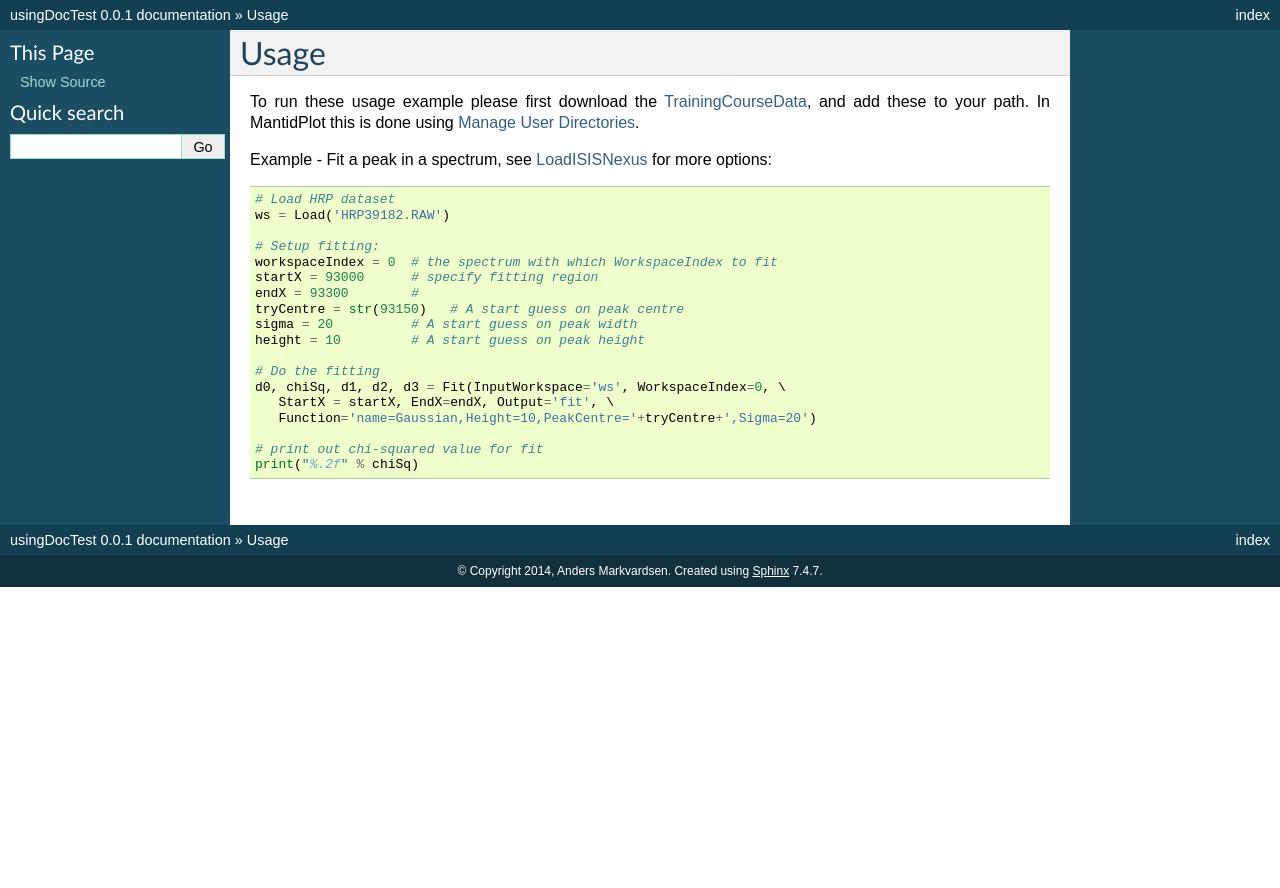
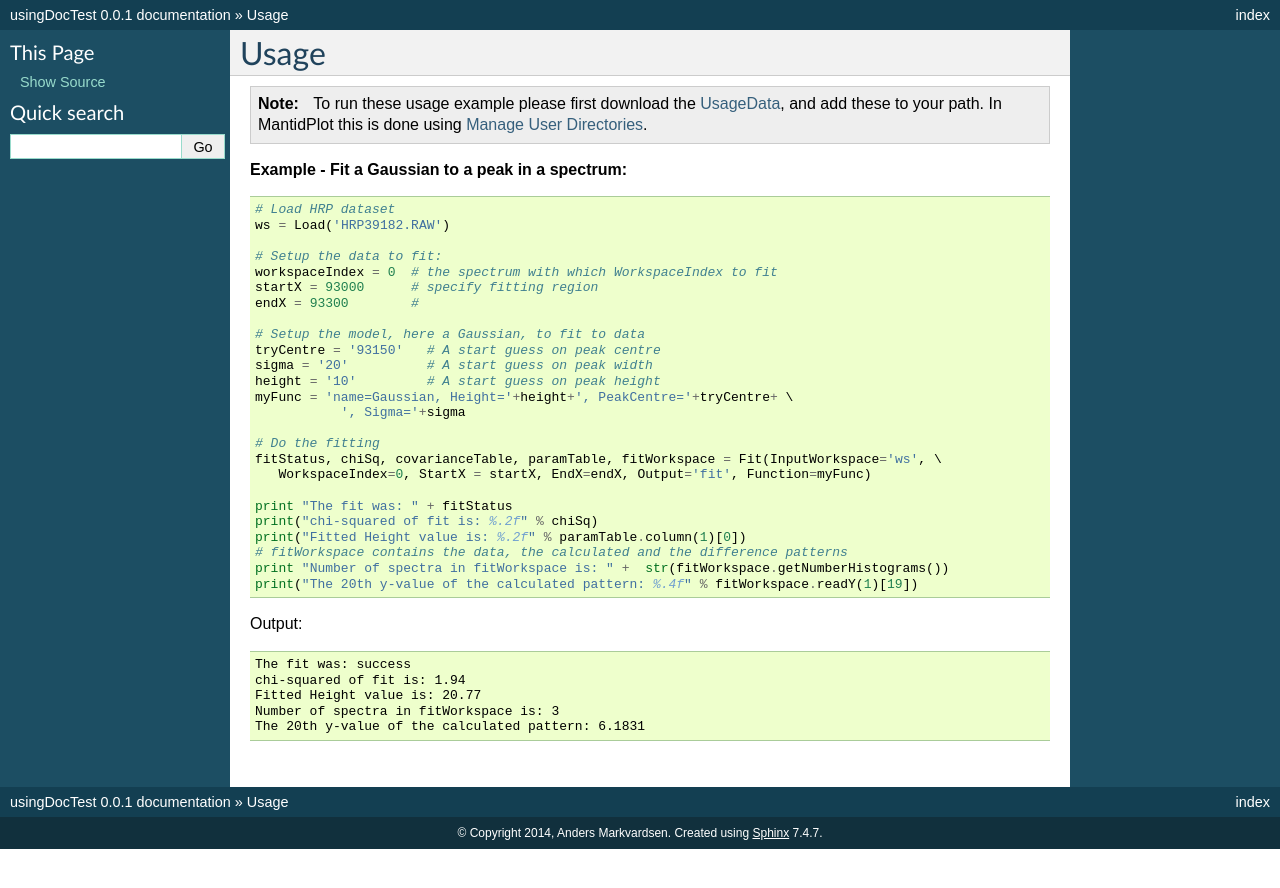
Before and after one commit to Anders-Markvardsen/sphinxDocTest, a Sphinx documentation site: the page built from source/Algorithms/doc/Fit.rst, in a window 1280 px wide. Shown: the top 888 px of the page. Built offline with Sphinx 7.4.7, drawn with Linux system fonts in a browser that asks for light colours.

Commit message:
fine adjusting usage sections for load, loadnexus, loadisisnexus, fit and diffractionfocussing

```diff
--- a/source/Algorithms/doc/ConvertUnits.rst
+++ /dev/null
@@ -1,4 +0,0 @@
-.. algorithm:: ConvertUnits
-
-Description
------------
--- a/source/Algorithms/doc/Fit.rst
+++ b/source/Algorithms/doc/Fit.rst
@@ -1,38 +1,48 @@
 Usage
 -----
 
-To run these usage example please first download the
-`TrainingCourseData <http://download.mantidproject.org/download.psp?f=/SampleData/TrainingCourseData.zip>`_,
-and add these to your path. In MantidPlot this is done using `Manage User Directories <http://www.mantidproject.org/ManageUserDirectories>`_.
+.. include:: howToDownloadUsageData.txt
 
-Example - Fit a peak in a spectrum, see `LoadISISNexus <http://www.mantidproject.org/LoadISISNexus>`_ for more options:
+**Example - Fit a Gaussian to a peak in a spectrum:**
 
 .. testcode:: ExFitPeak
 
    # Load HRP dataset
    ws = Load('HRP39182.RAW')
 
-   # Setup fitting:
+   # Setup the data to fit:
    workspaceIndex = 0  # the spectrum with which WorkspaceIndex to fit
    startX = 93000      # specify fitting region
    endX = 93300        #
-   tryCentre = str(93150)   # A start guess on peak centre
-   sigma = 20          # A start guess on peak width
-   height = 10         # A start guess on peak height
+
+   # Setup the model, here a Gaussian, to fit to data
+   tryCentre = '93150'   # A start guess on peak centre
+   sigma = '20'          # A start guess on peak width
+   height = '10'         # A start guess on peak height
+   myFunc = 'name=Gaussian, Height='+height+', PeakCentre='+tryCentre+ \
+              ', Sigma='+sigma
 
    # Do the fitting
-   d0, chiSq, d1, d2, d3 = Fit(InputWorkspace='ws', WorkspaceIndex=0, \
-      StartX = startX, EndX=endX, Output='fit', \
-      Function='name=Gaussian,Height=10,PeakCentre='+tryCentre+',Sigma=20')
+   fitStatus, chiSq, covarianceTable, paramTable, fitWorkspace = Fit(InputWorkspace='ws', \
+      WorkspaceIndex=0, StartX = startX, EndX=endX, Output='fit', Function=myFunc)
 
-   # print out chi-squared value for fit
-   print("%.2f" % chiSq)
+   print "The fit was: " + fitStatus
+   print("chi-squared of fit is: %.2f" % chiSq)
+   print("Fitted Height value is: %.2f" % paramTable.column(1)[0])
+   # fitWorkspace contains the data, the calculated and the difference patterns
+   print "Number of spectra in fitWorkspace is: " +  str(fitWorkspace.getNumberHistograms())
+   print("The 20th y-value of the calculated pattern: %.4f" % fitWorkspace.readY(1)[19])
 
 .. testcleanup:: ExFitPeak
 
    DeleteWorkspace(ws)
 
+Output:
+
 .. testoutput:: ExFitPeak
-   :hide:
 
-   1.94
+   The fit was: success
+   chi-squared of fit is: 1.94
+   Fitted Height value is: 20.77
+   Number of spectra in fitWorkspace is: 3
+   The 20th y-value of the calculated pattern: 6.1831
--- a/source/Algorithms/doc/howToDownloadUsageData.txt
+++ b/source/Algorithms/doc/howToDownloadUsageData.txt
@@ -1,6 +1,5 @@
 .. note::
 
-   NOTE LINK TO USAGEDATA DOES NOT EXIST AS OF THIS WRITING
    To run these usage example please first download the
-   `UsageData <http://download.mantidproject.org/download.psp?f=/SampleData/UsageData.zip>`_,
+   `UsageData <https://github.com/mantidproject/usagedata>`_,
    and add these to your path. In MantidPlot this is done using `Manage User Directories <http://www.mantidproject.org/ManageUserDirectories>`_.
```
Also changed, not shown: source/Algorithms/doc/DiffractionFocussing.rst (+6 -8 lines), source/Algorithms/doc/Load.rst (+16 -15 lines), source/Algorithms/doc/LoadISISNexus.rst (+16 -18 lines), source/Algorithms/doc/LoadNexus.rst (+19 -18 lines).
